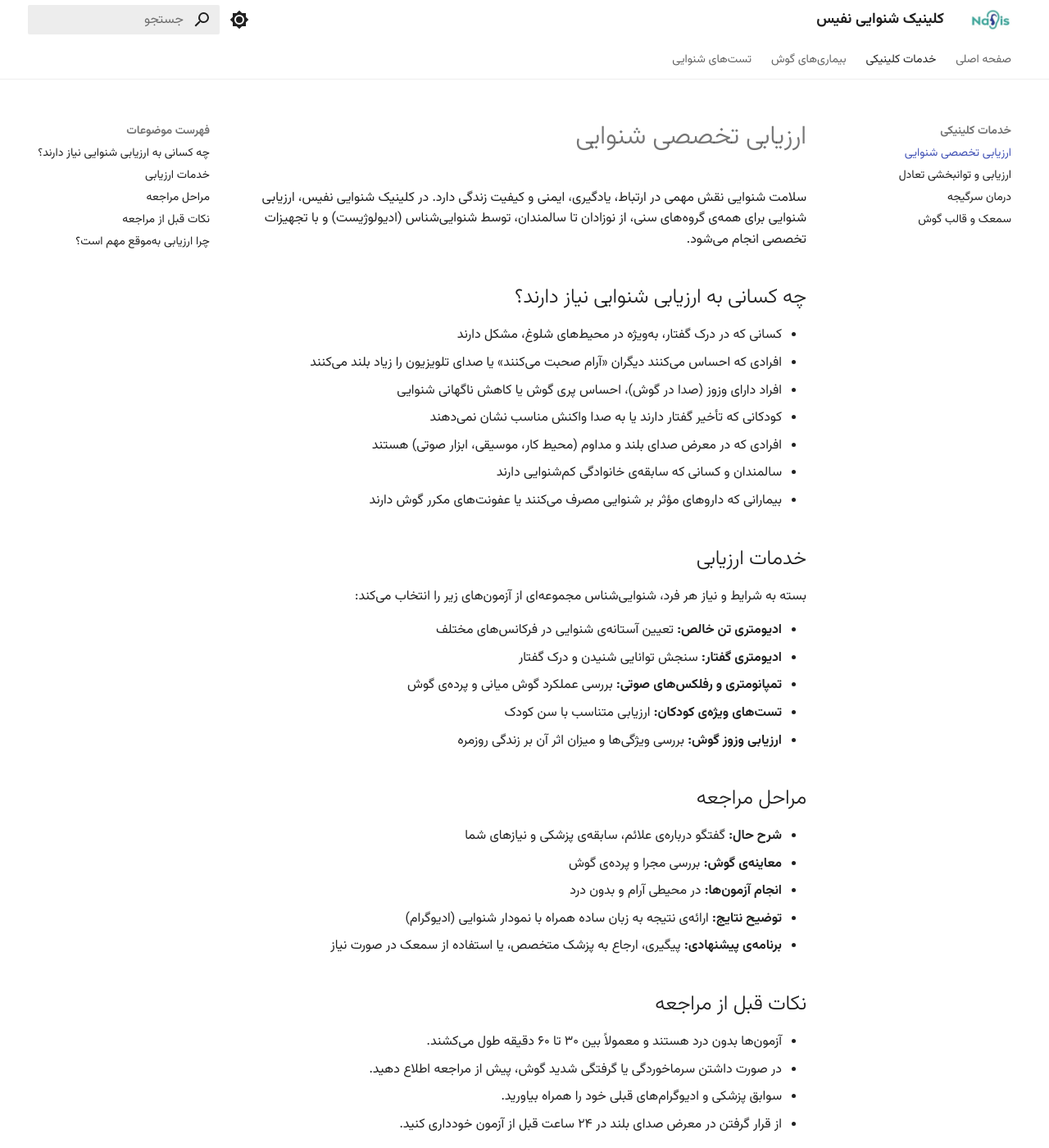
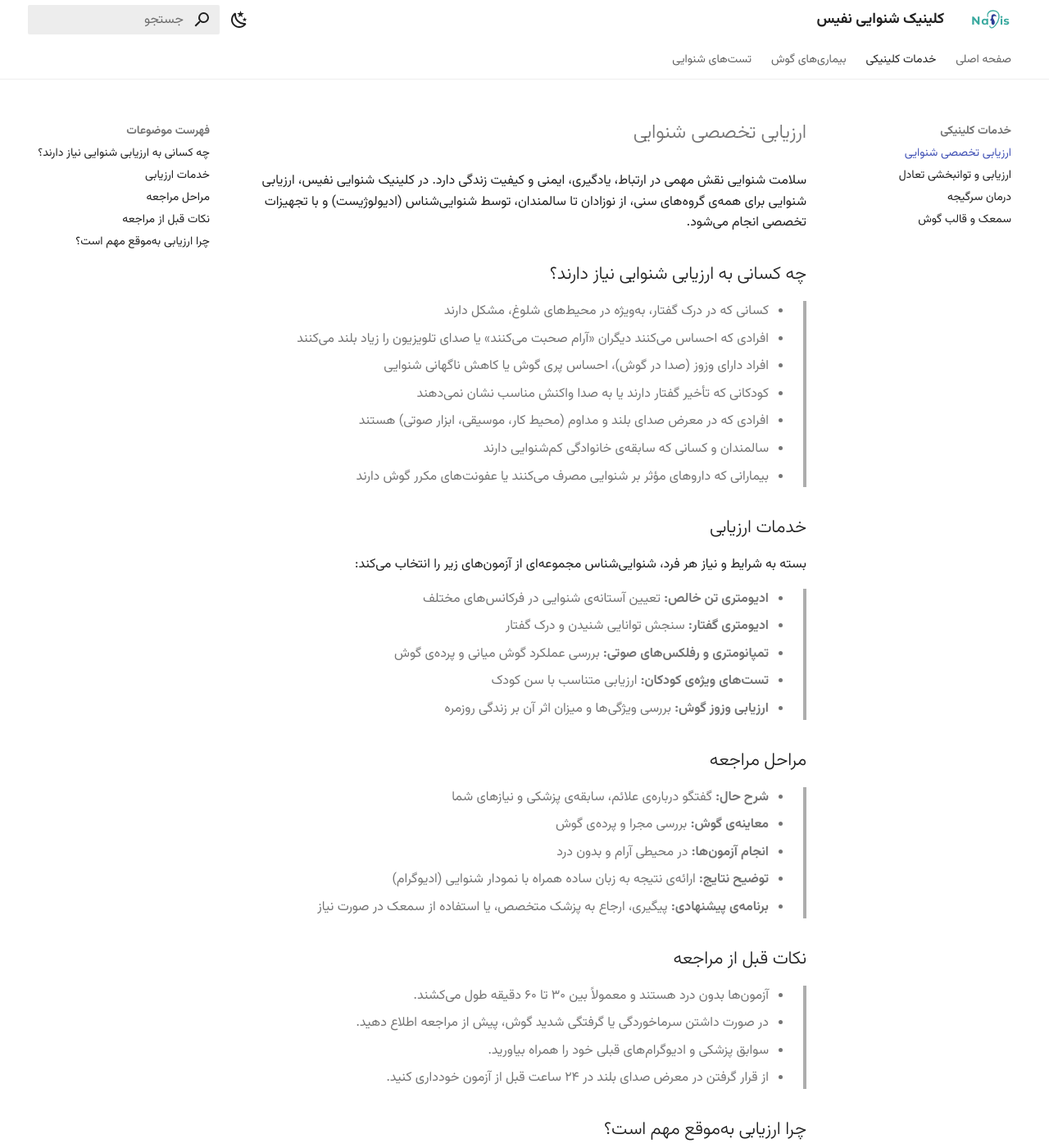
Before and after one commit to yshekoohi/clinic, an MkDocs documentation site: the page built from docs/services/hearing-assessment.md, in a window 1280 px wide and 1400 px high. Shown: the whole window at 82% size. Built offline with MkDocs 1.6.1 and Material for MkDocs 9.7.7, drawn with Linux system fonts in a browser that asks for light colours.

Commit message:
fix navigation

```diff
--- a/docs/services/hearing-assessment.md
+++ b/docs/services/hearing-assessment.md
@@ -3,43 +3,40 @@
 سلامت شنوایی نقش مهمی در ارتباط، یادگیری، ایمنی و کیفیت زندگی دارد. در کلینیک شنوایی نفیس، ارزیابی شنوایی برای همه‌ی گروه‌های سنی، از نوزادان تا سالمندان، توسط شنوایی‌شناس (ادیولوژیست) و با تجهیزات تخصصی انجام می‌شود.
 
 ## چه کسانی به ارزیابی شنوایی نیاز دارند؟
-
-- کسانی که در درک گفتار، به‌ویژه در محیط‌های شلوغ، مشکل دارند
-- افرادی که احساس می‌کنند دیگران «آرام صحبت می‌کنند» یا صدای تلویزیون را زیاد بلند می‌کنند
-- افراد دارای وزوز (صدا در گوش)، احساس پری گوش یا کاهش ناگهانی شنوایی
-- کودکانی که تأخیر گفتار دارند یا به صدا واکنش مناسب نشان نمی‌دهند
-- افرادی که در معرض صدای بلند و مداوم (محیط کار، موسیقی، ابزار صوتی) هستند
-- سالمندان و کسانی که سابقه‌ی خانوادگی کم‌شنوایی دارند
-- بیمارانی که داروهای مؤثر بر شنوایی مصرف می‌کنند یا عفونت‌های مکرر گوش دارند
+> - کسانی که در درک گفتار، به‌ویژه در محیط‌های شلوغ، مشکل دارند
+> - افرادی که احساس می‌کنند دیگران «آرام صحبت می‌کنند» یا صدای تلویزیون را زیاد بلند می‌کنند
+> - افراد دارای وزوز (صدا در گوش)، احساس پری گوش یا کاهش ناگهانی شنوایی
+> - کودکانی که تأخیر گفتار دارند یا به صدا واکنش مناسب نشان نمی‌دهند
+> - افرادی که در معرض صدای بلند و مداوم (محیط کار، موسیقی، ابزار صوتی) هستند
+> - سالمندان و کسانی که سابقه‌ی خانوادگی کم‌شنوایی دارند
+> - بیمارانی که داروهای مؤثر بر شنوایی مصرف می‌کنند یا عفونت‌های مکرر گوش دارند
 
 ## خدمات ارزیابی
 
 بسته به شرایط و نیاز هر فرد، شنوایی‌شناس مجموعه‌ای از آزمون‌های زیر را انتخاب می‌کند:
-
-- **ادیومتری تن خالص:** تعیین آستانه‌ی شنوایی در فرکانس‌های مختلف
-- **ادیومتری گفتار:** سنجش توانایی شنیدن و درک گفتار
-- **تمپانومتری و رفلکس‌های صوتی:** بررسی عملکرد گوش میانی و پرده‌ی گوش
-- **تست‌های ویژه‌ی کودکان:** ارزیابی متناسب با سن کودک
-- **ارزیابی وزوز گوش:** بررسی ویژگی‌ها و میزان اثر آن بر زندگی روزمره
+> - **ادیومتری تن خالص:** تعیین آستانه‌ی شنوایی در فرکانس‌های مختلف
+> - **ادیومتری گفتار:** سنجش توانایی شنیدن و درک گفتار
+> - **تمپانومتری و رفلکس‌های صوتی:** بررسی عملکرد گوش میانی و پرده‌ی گوش
+> - **تست‌های ویژه‌ی کودکان:** ارزیابی متناسب با سن کودک
+> - **ارزیابی وزوز گوش:** بررسی ویژگی‌ها و میزان اثر آن بر زندگی روزمره
 
 ## مراحل مراجعه
-
-- **شرح حال:** گفتگو درباره‌ی علائم، سابقه‌ی پزشکی و نیازهای شما
-- **معاینه‌ی گوش:** بررسی مجرا و پرده‌ی گوش
-- **انجام آزمون‌ها:** در محیطی آرام و بدون درد
-- **توضیح نتایج:** ارائه‌ی نتیجه به زبان ساده همراه با نمودار شنوایی (ادیوگرام)
-- **برنامه‌ی پیشنهادی:** پیگیری، ارجاع به پزشک متخصص، یا استفاده از سمعک در صورت نیاز
+> - **شرح حال:** گفتگو درباره‌ی علائم، سابقه‌ی پزشکی و نیازهای شما
+> - **معاینه‌ی گوش:** بررسی مجرا و پرده‌ی گوش
+> - **انجام آزمون‌ها:** در محیطی آرام و بدون درد
+> - **توضیح نتایج:** ارائه‌ی نتیجه به زبان ساده همراه با نمودار شنوایی (ادیوگرام)
+> - **برنامه‌ی پیشنهادی:** پیگیری، ارجاع به پزشک متخصص، یا استفاده از سمعک در صورت نیاز
 
 ## نکات قبل از مراجعه
 
-- آزمون‌ها بدون درد هستند و معمولاً بین ۳۰ تا ۶۰ دقیقه طول می‌کشند.
-- در صورت داشتن سرماخوردگی یا گرفتگی شدید گوش، پیش از مراجعه اطلاع دهید.
-- سوابق پزشکی و ادیوگرام‌های قبلی خود را همراه بیاورید.
-- از قرار گرفتن در معرض صدای بلند در ۲۴ ساعت قبل از آزمون خودداری کنید.
+> - آزمون‌ها بدون درد هستند و معمولاً بین ۳۰ تا ۶۰ دقیقه طول می‌کشند.
+> - در صورت داشتن سرماخوردگی یا گرفتگی شدید گوش، پیش از مراجعه اطلاع دهید.
+> - سوابق پزشکی و ادیوگرام‌های قبلی خود را همراه بیاورید.
+> - از قرار گرفتن در معرض صدای بلند در ۲۴ ساعت قبل از آزمون خودداری کنید.
 
 ## چرا ارزیابی به‌موقع مهم است؟
 
-تشخیص زودهنگام کم‌شنوایی امکان درمان یا توانبخشی مؤثرتر را فراهم می‌کند و از پیامدهایی مانند انزوای اجتماعی و افت عملکرد تحصیلی یا شغلی جلوگیری می‌کند.
+>تشخیص زودهنگام کم‌شنوایی امکان درمان یا توانبخشی مؤثرتر را فراهم می‌کند و از پیامدهایی مانند انزوای اجتماعی و افت عملکرد تحصیلی یا شغلی جلوگیری می‌کند.
 
 ---
 
--- a/docs/stylesheets/extra.css
+++ b/docs/stylesheets/extra.css
@@ -3,3 +3,13 @@
   height: auto;
   border-radius: 8px;
 }
+
+.md-typeset .admonition,
+.md-typeset details {
+  border-width: 0;
+  border-right-width: 4px;
+  font-size: .75rem;
+}
+
+  .md-content__inner > h1 { font-size: 1.2rem; }
+  .md-content__inner > h2 { font-size: 1.1rem; }
--- a/mkdocs.yml
+++ b/mkdocs.yml
@@ -2,8 +2,8 @@ site_name: "کلینیک شنوایی نفیس"
 site_url: https://yshekoohi.github.io/clinic/
 repo_url: ""
 theme:
-  logo: assets/logo.png
-  favicon: images/favicon.png
+  logo: assets/nafis-logo.svg
+  favicon: assets/nafis-logo.svg
   language: fa
   name: material
   custom_dir: overrides
@@ -14,22 +14,22 @@ theme:
       scheme: default
       primary: white
       toggle:
-        icon: material/brightness-7
+        icon: material/weather-night
         name: تغییر به حالت تاریک
 
     - media: "(prefers-color-scheme: dark)"
       scheme: slate
       primary: black
       toggle:
-        icon: material/brightness-4
+        icon: material/weather-sunny
         name: تغییر به حالت روشن
   features:
     - navigation.instant
     - navigation.instant.progress
     - navigation.tabs
-    - navigation.prune
     - navigation.sections
-    - navigation.indexes
+    # - navigation.prune
+    # - navigation.indexes
     - navigation.top
     # - navigation.footer
     - header.autohide
```
Also changed, not shown: docs/diseases/index.md (+15 -17 lines), docs/diseases/page-1.md (deleted, +0 -27 lines), docs/diseases/page-2.md (deleted, +0 -1 lines), docs/index.md (+8 -37 lines), docs/services/index.md (deleted, +0 -6 lines), docs/assets/nafis-logo-white.svg (added), docs/assets/nafis-logo.svg (added), 1 other file.
